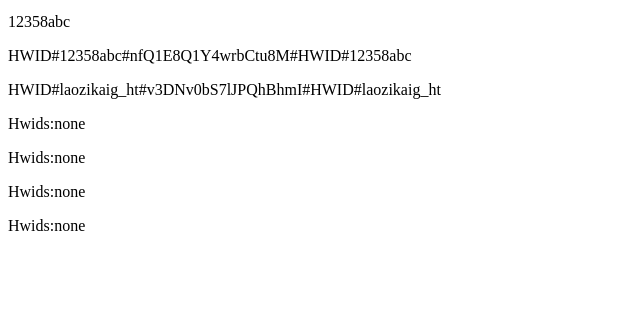
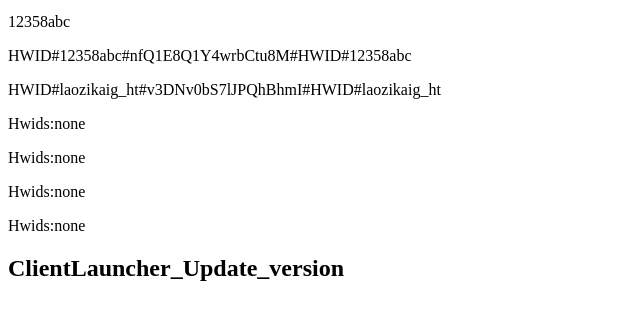
Before and after one commit to 12358abc/clientlauncher, a plain HTML site: page index.html in a window 1280 px wide. Shown: the part 101-420 px from the top of the page, without its empty margins (0-640 px from the left). Drawn offline with Linux system fonts and the light colour scheme.

Commit message:
Update index.html

```diff
--- a/index.html
+++ b/index.html
@@ -14,5 +14,6 @@
   <p>Hwids:none</p>
   <p>Hwids:none</p>
   <p>Hwids:none</p>
+<h2>ClientLauncher_Update_version</h2>
 </body>
 </html>
```
